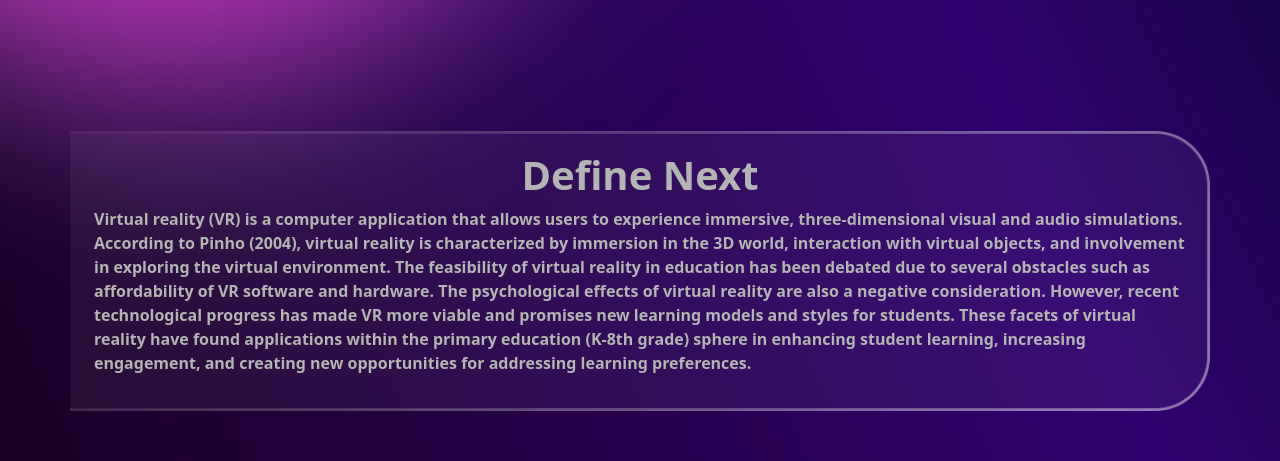
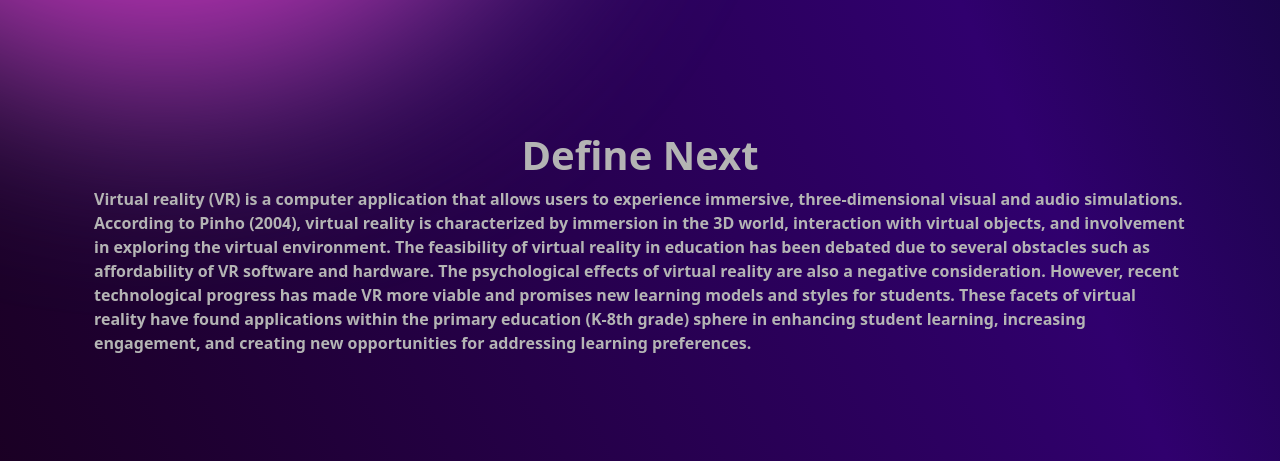
Before and after one commit to Pradeeshhu/VRWebsite, a plain HTML site: page index.html in a window 1280 px wide. Shown: the part 900-1361 px from the top of the page. Drawn offline with nearby package versions, Linux system fonts and the light colour scheme.

Commit message:
Update index.html

```diff
--- a/index.html
+++ b/index.html
@@ -80,7 +80,7 @@
         </main>
     </div>
     <br><br>
-   <div class="container vrinfobox">
+   <div class="container">
 
         <h1 class="container-sm infotext content text-center ">Define Next</h1>
         <p class="container-sm infotext content ">
```
